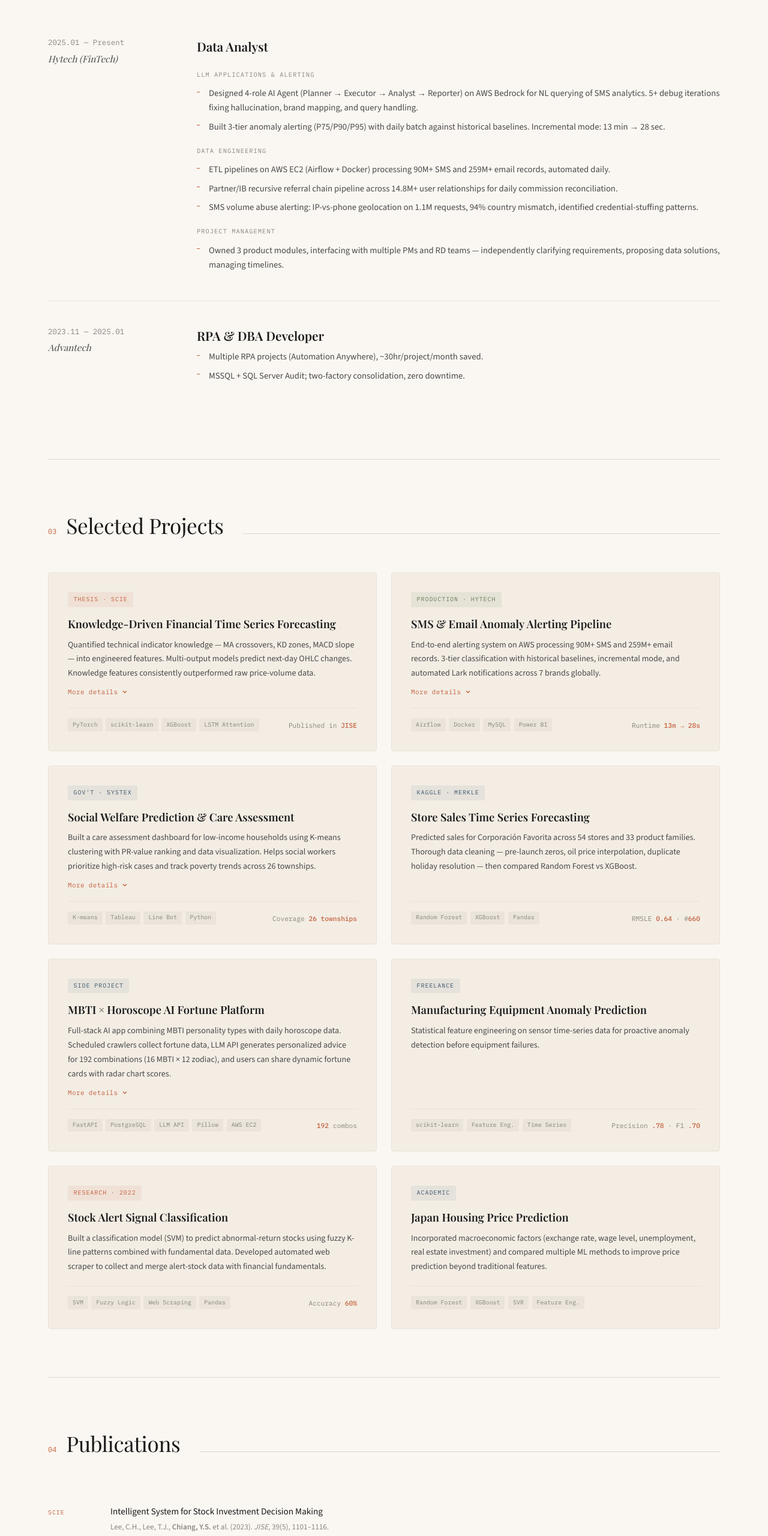
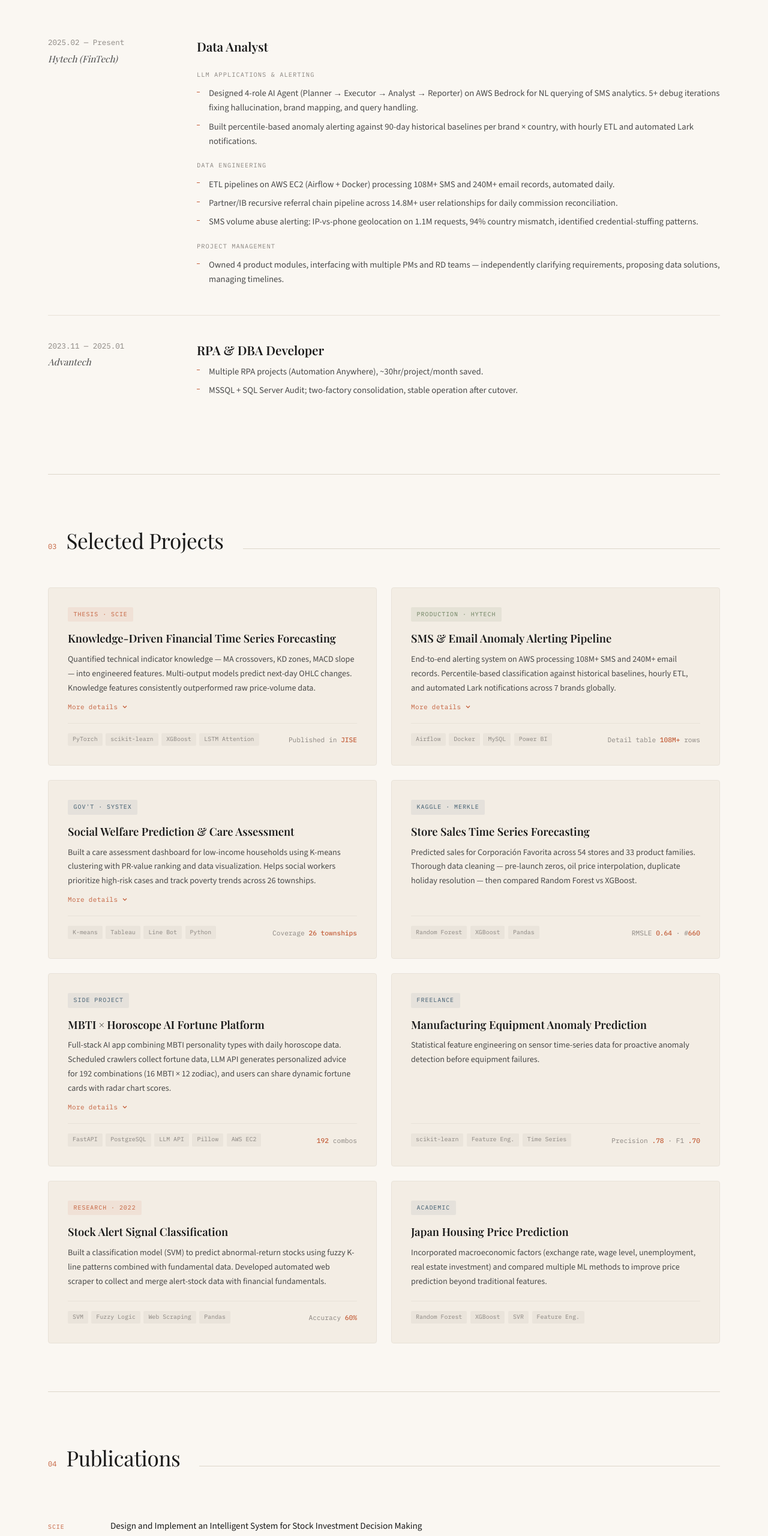
Before and after one commit to johnsonchiang26-dev/johnsonchiang26-dev.github.io, a plain HTML site: page index.html in a window 1280 px wide. Shown: the part 1653-4213 px from the top of the page at 60% size. Drawn offline with nearby package versions, Linux system fonts and the light colour scheme; a web font is replaced by a local one.

Commit message:
Update index.html
调整内文更准确

```diff
--- a/index.html
+++ b/index.html
@@ -4,7 +4,7 @@
   <meta charset="UTF-8" />
   <meta name="viewport" content="width=device-width, initial-scale=1.0" />
   <title>Johnson Chiang — Data & AI Engineer</title>
-  <meta name="description" content="Portfolio of Johnson Chiang (姜育昇) — AI/ML Engineer, financial time series, data pipelines, LLM agents." />
+  <meta name="description" content="Portfolio of Johnson Chiang (姜育昇) — Data Engineer, financial time series, data pipelines, LLM applications." />
 
   <link rel="preconnect" href="https://fonts.googleapis.com" />
   <link rel="preconnect" href="https://fonts.gstatic.com" crossorigin />
@@ -404,7 +404,7 @@
     <div class="hero-greeting" data-en="DATA & AI ENGINEER" data-zh="Data & AI Engineer">DATA & AI ENGINEER</div>
     <h1 data-en="Proving it <em>with data</em>" data-zh="讓數據<em>說話</em>">Proving it <em>with data</em></h1>
     <div class="hero-sub" data-en="姜育昇 — Taipei, Taiwan" data-zh="姜育昇 — 台北，台灣">姜育昇 — Taipei, Taiwan</div>
-    <p class="hero-bio" data-en="I fell in love with data in college — the idea that you could prove something, settle an argument, or uncover a pattern just by looking at the numbers. To back up my code with real credibility, I went on to earn an M.S. in Computer Science, where my thesis on financial time series forecasting was published in a SCIE journal. Now I build the data infrastructure that makes good decisions possible: ETL pipelines processing 350M+ records, anomaly alerting systems, and LLM-powered analytics tools on AWS — all running in production, every day." data-zh="大學時期愛上了數據 — 喜歡用數據證明一件事、發現一個規律。為了讓我寫的程式和分析更有說服力，我去念了資工碩士，碩論研究金融時間序列預測並發表於 SCIE 期刊。現在我在做的事是建構讓好決策成為可能的數據基礎建設：處理 3.5 億+ 筆資料的 ETL Pipeline、異常預警系統、以及 LLM 驅動的分析工具，全部跑在 AWS 上，每天穩定運行。">I fell in love with data in college — the idea that you could prove something, settle an argument, or uncover a pattern just by looking at the numbers. To back up my code with real credibility, I went on to earn an M.S. in Computer Science, where my thesis on financial time series forecasting was published in a SCIE journal. Now I build the data infrastructure that makes good decisions possible: ETL pipelines processing 350M+ records, anomaly alerting systems, and LLM-powered analytics tools on AWS — all running in production, every day.</p>
+    <p class="hero-bio" data-en="I fell in love with data in college — the idea that you could prove something, settle an argument, or uncover a pattern just by looking at the numbers. To back up my code with real credibility, I went on to earn an M.S. in Computer Science, where my thesis on financial time series forecasting was published in a SCIE journal. Now I build the data infrastructure that makes good decisions possible: Airflow ETL pipelines over 1B+ records and anomaly alerting systems on AWS, running in production every day, plus LLM analytics prototypes." data-zh="大學時期愛上了數據 — 喜歡用數據證明一件事、發現一個規律。為了讓我寫的程式和分析更有說服力，我去念了資工碩士，碩論研究金融時間序列預測並發表於 SCIE 期刊。現在我在做的事是建構讓好決策成為可能的數據基礎建設：處理 10 億+ 筆資料的 Airflow ETL Pipeline 與異常預警系統，每天在 AWS 上穩定運行，另有 LLM 分析工具原型。">I fell in love with data in college — the idea that you could prove something, settle an argument, or uncover a pattern just by looking at the numbers. To back up my code with real credibility, I went on to earn an M.S. in Computer Science, where my thesis on financial time series forecasting was published in a SCIE journal. Now I build the data infrastructure that makes good decisions possible: Airflow ETL pipelines over 1B+ records and anomaly alerting systems on AWS, running in production every day, plus LLM analytics prototypes.</p>
     <div class="hero-actions">
       <a href="#projects" class="btn btn-fill" data-en="View Work" data-zh="查看專案">View Work</a>
     </div>
@@ -489,7 +489,7 @@
 
     <div class="exp-entry">
       <div class="exp-meta">
-        <div class="exp-dates">2025.01 — Present</div>
+        <div class="exp-dates">2025.02 — Present</div>
         <div class="exp-company-name">Hytech (FinTech)</div>
       </div>
       <div class="exp-body">
@@ -498,19 +498,19 @@
         <div class="exp-label" data-en="LLM Applications & Alerting" data-zh="LLM 應用與預警系統">LLM Applications & Alerting</div>
         <ul class="exp-points">
           <li data-en="Designed 4-role AI Agent (Planner → Executor → Analyst → Reporter) on AWS Bedrock for NL querying of SMS analytics. 5+ debug iterations fixing hallucination, brand mapping, and query handling." data-zh="設計 4 角色 AI Agent（Planner→Executor→Analyst→Reporter）於 AWS Bedrock，自然語言查詢 SMS 數據。迭代 5+ 輪修正 hallucination、品牌映射、查詢類型處理。">Designed 4-role AI Agent (Planner → Executor → Analyst → Reporter) on AWS Bedrock for NL querying of SMS analytics. 5+ debug iterations fixing hallucination, brand mapping, and query handling.</li>
-          <li data-en="Built 3-tier anomaly alerting (P75/P90/P95) with daily batch against historical baselines. Incremental mode: 13 min → 28 sec." data-zh="建構 3 層級異常預警系統（P75/P90/P95 閾值），每日批次比對歷史基線。Incremental 模式將執行時間從 13 分鐘降至 28 秒。">Built 3-tier anomaly alerting (P75/P90/P95) with daily batch against historical baselines. Incremental mode: 13 min → 28 sec.</li>
+          <li data-en="Built percentile-based anomaly alerting against 90-day historical baselines per brand × country, with hourly ETL and automated Lark notifications." data-zh="建構以百分位數為基礎的異常預警系統，依品牌 × 國家比對 90 天歷史基線，搭配每小時 ETL 與自動 Lark 通知。">Built percentile-based anomaly alerting against 90-day historical baselines per brand × country, with hourly ETL and automated Lark notifications.</li>
         </ul>
 
         <div class="exp-label" data-en="Data Engineering" data-zh="數據工程">Data Engineering</div>
         <ul class="exp-points">
-          <li data-en="ETL pipelines on AWS EC2 (Airflow + Docker) processing 90M+ SMS and 259M+ email records, automated daily." data-zh="AWS EC2 ETL Pipeline（Airflow + Docker），處理 9,000萬+ SMS 與 2.59億+ Email，每日自動排程。">ETL pipelines on AWS EC2 (Airflow + Docker) processing 90M+ SMS and 259M+ email records, automated daily.</li>
+          <li data-en="ETL pipelines on AWS EC2 (Airflow + Docker) processing 108M+ SMS and 240M+ email records, automated daily." data-zh="AWS EC2 ETL Pipeline（Airflow + Docker），處理 1.08 億+ SMS 與 2.4 億+ Email，每日自動排程。">ETL pipelines on AWS EC2 (Airflow + Docker) processing 108M+ SMS and 240M+ email records, automated daily.</li>
           <li data-en="Partner/IB recursive referral chain pipeline across 14.8M+ user relationships for daily commission reconciliation." data-zh="Partner/IB 遞迴返傭鏈路分析，每日 1,480萬+ 筆用戶關係，支撐佣金對帳。">Partner/IB recursive referral chain pipeline across 14.8M+ user relationships for daily commission reconciliation.</li>
           <li data-en="SMS volume abuse alerting: IP-vs-phone geolocation on 1.1M requests, 94% country mismatch, identified credential-stuffing patterns." data-zh="SMS 刷量預警：IP 與手機國家比對 110 萬筆請求，94% 國家不一致率，識別 credential-stuffing 刷量模式。">SMS volume abuse alerting: IP-vs-phone geolocation on 1.1M requests, 94% country mismatch, identified credential-stuffing patterns.</li>
         </ul>
 
         <div class="exp-label" data-en="Project Management" data-zh="專案管理">Project Management</div>
         <ul class="exp-points">
-          <li data-en="Owned 3 product modules, interfacing with multiple PMs and RD teams — independently clarifying requirements, proposing data solutions, managing timelines." data-zh="負責 3 個產品模組，對接多位 PM 及 RD 團隊，獨立釐清需求、提供數據解決方案、管控時程與任務拆分。">Owned 3 product modules, interfacing with multiple PMs and RD teams — independently clarifying requirements, proposing data solutions, managing timelines.</li>
+          <li data-en="Owned 4 product modules, interfacing with multiple PMs and RD teams — independently clarifying requirements, proposing data solutions, managing timelines." data-zh="負責 4 個產品模組，對接多位 PM 及 RD 團隊，獨立釐清需求、提供數據解決方案、管控時程與任務拆分。">Owned 4 product modules, interfacing with multiple PMs and RD teams — independently clarifying requirements, proposing data solutions, managing timelines.</li>
         </ul>
       </div>
     </div>
@@ -524,7 +524,7 @@
         <h3 data-en="RPA &amp; DBA Developer" data-zh="RPA 與 DBA 開發工程師">RPA &amp; DBA Developer</h3>
         <ul class="exp-points">
           <li data-en="Multiple RPA projects (Automation Anywhere), ~30hr/project/month saved." data-zh="多個 RPA 專案（Automation Anywhere），每專案月省 30 小時。">Multiple RPA projects (Automation Anywhere), ~30hr/project/month saved.</li>
-          <li data-en="MSSQL + SQL Server Audit; two-factory consolidation, zero downtime." data-zh="MSSQL + SQL Server Audit；兩廠併廠零停機。">MSSQL + SQL Server Audit; two-factory consolidation, zero downtime.</li>
+          <li data-en="MSSQL + SQL Server Audit; two-factory consolidation, stable operation after cutover." data-zh="MSSQL + SQL Server Audit；兩廠併廠，切換後穩定運作。">MSSQL + SQL Server Audit; two-factory consolidation, stable operation after cutover.</li>
         </ul>
       </div>
     </div>
@@ -561,7 +561,7 @@
               <li data-en="Transformed 158 raw technical indicators into &quot;knowledge features&quot; via arithmetic operations (e.g. MA5 − MA20, KD > 80), allowing models to learn indicator semantics rather than memorizing values." data-zh="將 158 個原始技術指標透過算術運算轉換為「知識特徵」（例如 MA5 − MA20、KD > 80），讓模型學習指標語義而非記憶數值。">Transformed 158 raw technical indicators into "knowledge features" via arithmetic operations (e.g. MA5 − MA20, KD > 80), allowing models to learn indicator semantics rather than memorizing values.</li>
               <li data-en="Applied forward/backward feature selection to identify optimal subsets from 158 technical indicators, significantly improving prediction accuracy." data-zh="應用前向/後向特徵選取，從 158 個技術指標中篩選最佳子集，顯著提升預測精準度。">Applied forward/backward feature selection to identify optimal subsets from 158 technical indicators, significantly improving prediction accuracy.</li>
               <li data-en="Integrated fuzzy logic systems to quantify expert linguistic terms (e.g. &quot;high volume breakout&quot;, &quot;golden cross&quot;) into numerical features, bridging domain knowledge with ML models." data-zh="整合模糊邏輯系統，將專家語言（如「爆量突破」「黃金交叉」）量化為數值特徵，橋接領域知識與機器學習模型。">Integrated fuzzy logic systems to quantify expert linguistic terms (e.g. "high volume breakout", "golden cross") into numerical features, bridging domain knowledge with ML models.</li>
-              <li data-en="Published as: Lee, C.H., Lee, T.J., Chiang, Y.S. et al. (2023). &quot;Intelligent System for Stock Investment Decision Making.&quot; JISE, 39(5), 1101–1116. (SCIE indexed)" data-zh="發表為：Lee, C.H., Lee, T.J., Chiang, Y.S. et al. (2023).「Intelligent System for Stock Investment Decision Making」JISE, 39(5), 1101–1116.（SCIE 索引）">Published as: Lee, C.H., Lee, T.J., Chiang, Y.S. et al. (2023). "Intelligent System for Stock Investment Decision Making." JISE, 39(5), 1101–1116. (SCIE indexed)</li>
+              <li data-en="Published as: Lee, C.H., Lee, T.J., Chiang, Y.S., Yuan, S.Y., &amp; Liou, J.H. (2023). &quot;Design and Implement an Intelligent System for Stock Investment Decision Making.&quot; JISE, 39(5), 1101–1116. (SCIE indexed)" data-zh="發表為：Lee, C.H., Lee, T.J., Chiang, Y.S., Yuan, S.Y., &amp; Liou, J.H. (2023).「Design and Implement an Intelligent System for Stock Investment Decision Making」JISE, 39(5), 1101–1116.（SCIE 索引）">Published as: Lee, C.H., Lee, T.J., Chiang, Y.S., Yuan, S.Y., &amp; Liou, J.H. (2023). "Design and Implement an Intelligent System for Stock Investment Decision Making." JISE, 39(5), 1101–1116. (SCIE indexed)</li>
             </ul>
             <div class="detail-tech">Tech — PyTorch · scikit-learn · XGBoost · SVR · LSTM Attention · Pandas · Fuzzy Logic</div>
           </div>
@@ -577,7 +577,7 @@
           <span class="project-category work" data-en="Production · Hytech" data-zh="生產環境 · 海科科技">Production · Hytech</span>
         </div>
         <h3 data-en="SMS &amp; Email Anomaly Alerting Pipeline" data-zh="SMS 與 Email 異常預警系統">SMS &amp; Email Anomaly Alerting Pipeline</h3>
-        <p data-en="End-to-end alerting system on AWS processing 90M+ SMS and 259M+ email records. 3-tier classification with historical baselines, incremental mode, and automated Lark notifications across 7 brands globally." data-zh="AWS 端到端預警系統，處理 9,000萬+ SMS 與 2.59億+ Email。3 層級分類搭配歷史基線、增量模式與自動 Lark 通知，覆蓋 7 個品牌全球市場。">End-to-end alerting system on AWS processing 90M+ SMS and 259M+ email records. 3-tier classification with historical baselines, incremental mode, and automated Lark notifications across 7 brands globally.</p>
+        <p data-en="End-to-end alerting system on AWS processing 108M+ SMS and 240M+ email records. Percentile-based classification against historical baselines, hourly ETL, and automated Lark notifications across 7 brands globally." data-zh="AWS 端到端預警系統，處理 1.08 億+ SMS 與 2.4 億+ Email。以百分位數為基礎的分級搭配歷史基線、每小時 ETL 與自動 Lark 通知，覆蓋 7 個品牌全球市場。">End-to-end alerting system on AWS processing 108M+ SMS and 240M+ email records. Percentile-based classification against historical baselines, hourly ETL, and automated Lark notifications across 7 brands globally.</p>
         <button class="project-expand-btn" onclick="toggleDetail(this)" data-en="More details" data-zh="展開詳情">
           More details
           <svg viewBox="0 0 24 24" fill="none" stroke="currentColor" stroke-width="2.5"><path d="M6 9l6 6 6-6"/></svg>
@@ -585,8 +585,8 @@
         <div class="project-detail">
           <div class="project-detail-inner">
             <ul class="detail-points">
-              <li data-en="Designed a 3-tier alert classification (P75 / P90 / P95) using rolling 4-week historical baselines per brand × country × scenario, replacing manual thresholds with data-driven percentile rules." data-zh="設計 3 層級告警分類（P75 / P90 / P95），基於品牌 × 國家 × 場景的 4 週滾動歷史基線，用數據驅動的百分位規則取代人工閾值。">Designed a 3-tier alert classification (P75 / P90 / P95) using rolling 4-week historical baselines per brand × country × scenario, replacing manual thresholds with data-driven percentile rules.</li>
-              <li data-en="Built incremental processing mode (--incremental --days 8) that reduced daily runtime from 13 minutes to 28 seconds by scanning only recent data instead of full-table recalculation." data-zh="建構增量處理模式（--incremental --days 8），僅掃描近期數據取代全表重算，將每日執行時間從 13 分鐘降至 28 秒。">Built incremental processing mode (--incremental --days 8) that reduced daily runtime from 13 minutes to 28 seconds by scanning only recent data instead of full-table recalculation.</li>
+              <li data-en="Designed percentile-based alert thresholds (P5 / P10 / P90 / P95) against 90-day historical baselines per brand × country, grouped by volume and success rate, replacing fixed manual thresholds with data-driven rules." data-zh="設計以百分位數為門檻的告警（P5 / P10 / P90 / P95），依品牌 × 國家比對 90 天歷史基線，並以量級與成功率分群，用數據驅動的規則取代人工固定閾值。">Designed percentile-based alert thresholds (P5 / P10 / P90 / P95) against 90-day historical baselines per brand × country, grouped by volume and success rate, replacing fixed manual thresholds with data-driven rules.</li>
+              <li data-en="Unified SMS, WhatsApp, Voice and Social send / delivery / verification / cost data into one hourly Airflow ETL; backfilled the SMS channel 554 days with zero daily mismatches against source tables." data-zh="把 SMS、WhatsApp、Voice、Social 四個渠道的發送、送達、驗證、成本數據統一成一套每小時 Airflow ETL；SMS 渠道回補 554 天，逐日對源表 0 不一致。">Unified SMS, WhatsApp, Voice and Social send / delivery / verification / cost data into one hourly Airflow ETL; backfilled the SMS channel 554 days with zero daily mismatches against source tables.</li>
               <li data-en="Backfilled 92.6M + 31.2M detail rows for country_name and ip_country_name columns; discovered and fixed a scenario category leakage bug that was excluding ~40% of SMS records from the pipeline." data-zh="回填 9,260 萬 + 3,120 萬筆 detail 資料的 country_name 與 ip_country_name 欄位；發現並修復場景分類遺漏 bug，該問題曾導致約 40% 的 SMS 記錄被排除在管線之外。">Backfilled 92.6M + 31.2M detail rows for country_name and ip_country_name columns; discovered and fixed a scenario category leakage bug that was excluding ~40% of SMS records from the pipeline.</li>
               <li data-en="Investigated SMS fraud patterns — analyzed 1.1M verification requests, found 94% country mismatches, identified SMS Pumping attacks with Pakistan as the primary IP source." data-zh="調查 SMS 詐欺模式 — 分析 110 萬筆驗證請求，發現 94% 國家不匹配，識別 SMS Pumping 攻擊，巴基斯坦為主要攻擊 IP 來源。">Investigated SMS fraud patterns — analyzed 1.1M verification requests, found 94% country mismatches, identified SMS Pumping attacks with Pakistan as the primary IP source.</li>
               <li data-en="Orchestrated via Airflow DAGs in Docker on AWS EC2. Alert results feed into Power BI dashboards for operations team monitoring across 7 brands and 16 SMS channels." data-zh="透過 AWS EC2 上的 Docker Airflow DAG 編排。告警結果匯入 Power BI 儀表板，供營運團隊監控 7 個品牌和 16 個 SMS 渠道。">Orchestrated via Airflow DAGs in Docker on AWS EC2. Alert results feed into Power BI dashboards for operations team monitoring across 7 brands and 16 SMS channels.</li>
@@ -596,7 +596,7 @@
         </div>
         <div class="project-footer">
           <div class="project-stack"><span>Airflow</span><span>Docker</span><span>MySQL</span><span>Power BI</span></div>
-          <div class="project-stat" data-en="Runtime <strong>13m → 28s</strong>" data-zh="執行時間 <strong>13分 → 28秒</strong>">Runtime <strong>13m → 28s</strong></div>
+          <div class="project-stat" data-en="Detail table <strong>108M+</strong> rows" data-zh="明細表 <strong>1.08 億+</strong> 行">Detail table <strong>108M+</strong> rows</div>
         </div>
       </div>
 
@@ -717,8 +717,8 @@
     <div class="pub">
       <div class="pub-type scie">SCIE</div>
       <div class="pub-body">
-        <h3>Intelligent System for Stock Investment Decision Making</h3>
-        <div class="pub-citation">Lee, C.H., Lee, T.J., <strong>Chiang, Y.S.</strong> et al. (2023). <em>JISE</em>, 39(5), 1101–1116.</div>
+        <h3>Design and Implement an Intelligent System for Stock Investment Decision Making</h3>
+        <div class="pub-citation">Lee, C.H., Lee, T.J., <strong>Chiang, Y.S.</strong>, Yuan, S.Y., &amp; Liou, J.H. (2023). <em>Journal of Information Science and Engineering</em>, 39(5), 1101–1116.</div>
         <div class="pub-note" data-en="Contribution — Partial implementation" data-zh="貢獻 — 部分程式邏輯">Contribution — Partial implementation</div>
       </div>
     </div>
@@ -736,7 +736,7 @@
       <div class="pub-type conf">Conference</div>
       <div class="pub-body">
         <h3>營收資料預測輔助股票投資決策之研究</h3>
-        <div class="pub-citation">劉大維、李俊宏、<strong>姜育昇</strong> (2023). 第21屆離島資訊研討會.</div>
+        <div class="pub-citation">劉大維、李俊宏、<strong>姜育昇</strong> (2023). 第21屆離島資訊技術與應用研討會.</div>
         <div class="pub-note" data-en="Contribution — Partial implementation" data-zh="貢獻 — 部分程式邏輯">Contribution — Partial implementation</div>
       </div>
     </div>
@@ -776,7 +776,7 @@
 <section class="contact" id="contact">
   <div class="fade-in">
     <h2 class="contact-heading" data-en="Let's work together" data-zh="期待與您合作">Let's work together</h2>
-    <p class="contact-text" data-en="Currently seeking dedicated AI/ML Engineer roles. Open to opportunities building production ML systems and data infrastructure." data-zh="目前正在尋求專職 AI/ML 工程師角色，期望在生產環境中構建 ML 系統與數據基礎建設。">Currently seeking dedicated AI/ML Engineer roles. Open to opportunities building production ML systems and data infrastructure.</p>
+    <p class="contact-text" data-en="Currently seeking Data Engineer / ML Engineer roles. Open to opportunities building data infrastructure and production ML systems." data-zh="目前正在尋求資料工程師或 ML 工程師職位，期望構建數據基礎建設與生產環境的 ML 系統。">Currently seeking Data Engineer / ML Engineer roles. Open to opportunities building data infrastructure and production ML systems.</p>
     <div class="contact-row">
       <a href="mailto:johnson.chiang26@gmail.com" class="btn btn-fill" data-en="johnson.chiang26@gmail.com" data-zh="johnson.chiang26@gmail.com">johnson.chiang26@gmail.com</a>
     </div>
```
